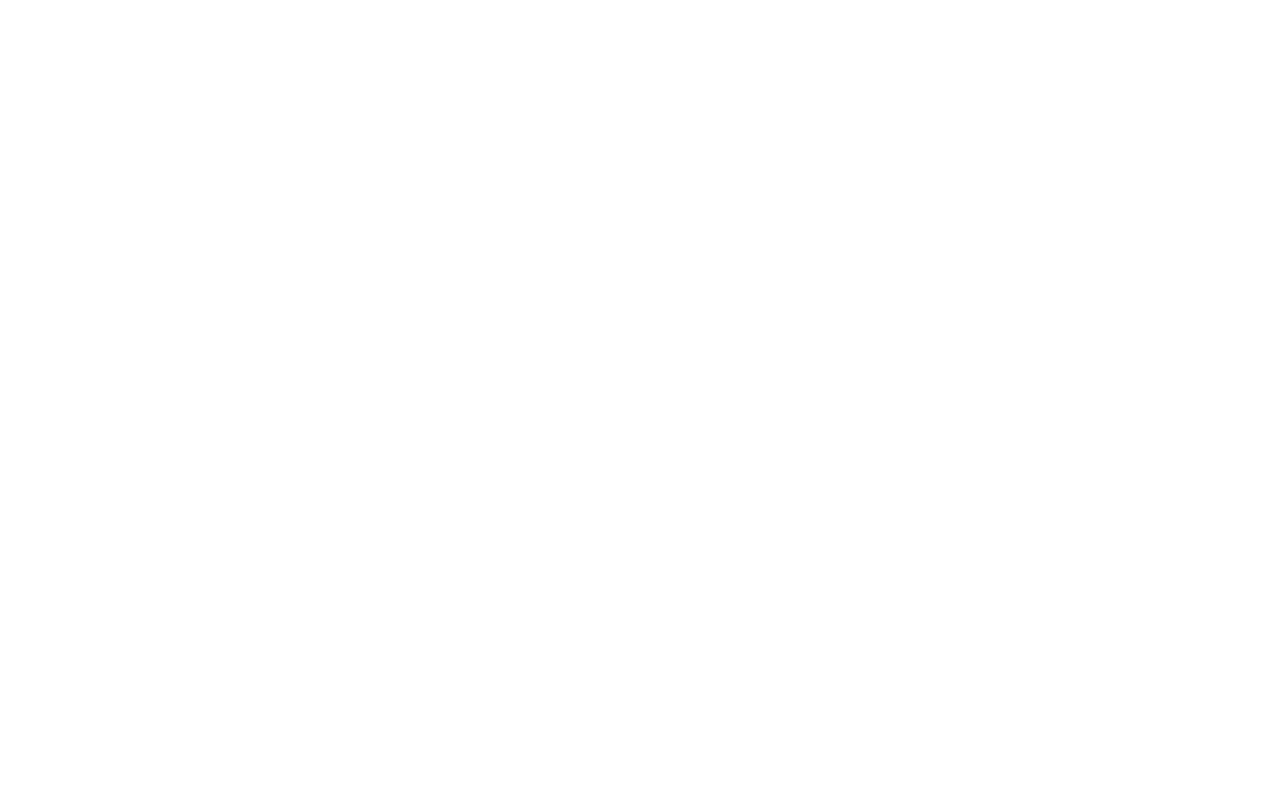
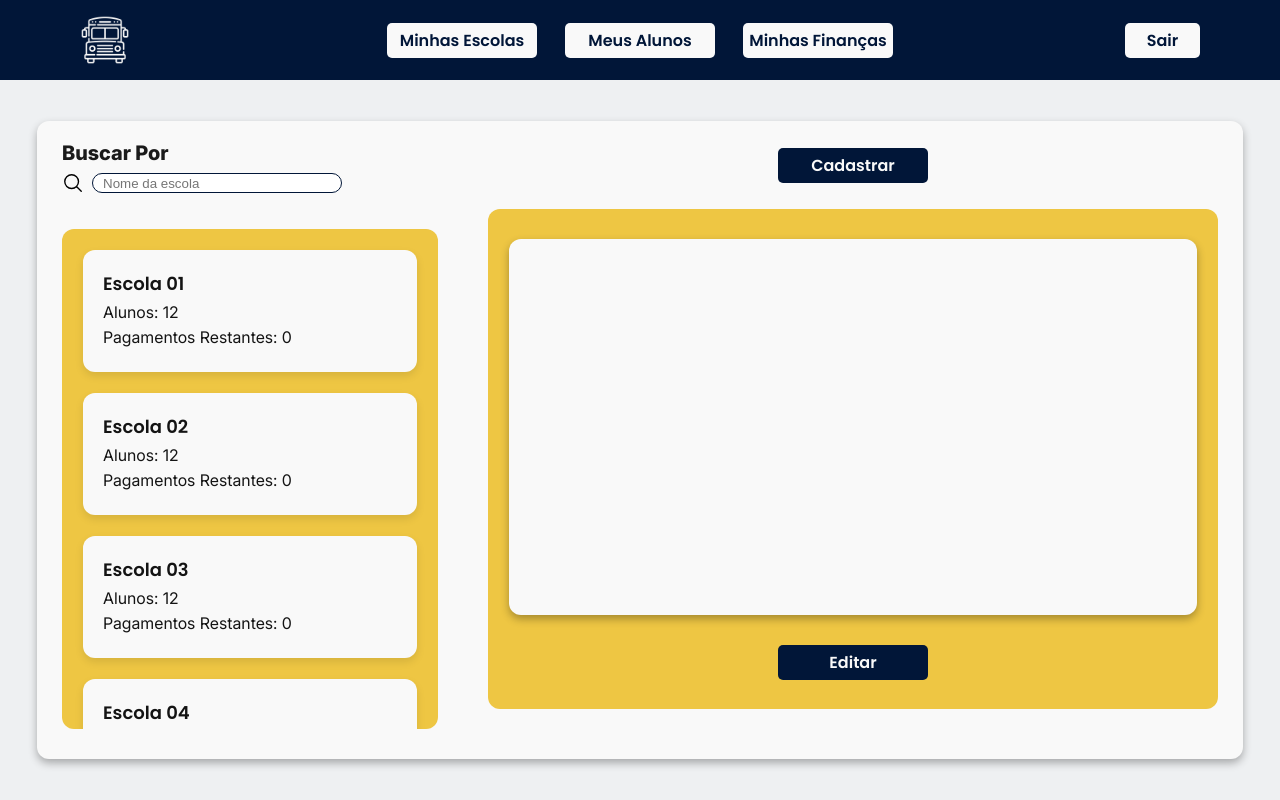
Before and after one commit to connect-solutions0101/vannbora-web-app, a React (Create React App) app: page /escolas in a window 1280 px wide. Before the commit this address had no page. Built offline with nearby package versions, Linux system fonts and the light colour scheme.

Commit message:
feat: Nova pagina de Escolas

```diff
--- /dev/null
+++ b/src/pages/TelaListagemEscolas/TelaListagemEscolas.jsx
@@ -0,0 +1,77 @@
+import React from "react";
+import NavBar from "../../components/NavBar/NavBar";
+import styles from "./TelaListagemEscolas.module.css";
+import Botao from "../../components/Botao/Botao";
+import Painel from "../../components/Painel/Painel";
+import ItemList from "../../components/ItemList/ItemList";
+
+const TelaListagemEscolas = () => {
+    const values = [
+        {
+            title: "01",
+            firstValue: "12",
+            secondValue: "0"
+        },
+        {
+            title: "02",
+            firstValue: "12",
+            secondValue: "0"
+        },
+        {
+            title: "03",
+            firstValue: "12",
+            secondValue: "0"
+        },
+        {
+            title: "04",
+            firstValue: "12",
+            secondValue: "0"
+        },
+        {
+            title: "05",
+            firstValue: "12",
+            secondValue: "0"
+        },
+        {
+            title: "06",
+            firstValue: "12",
+            secondValue: "0"
+        }
+    ];
+
+    return (
+        <>
+            <NavBar />
+            <div className={styles["container"]}>
+                <div className={styles["painel"]}>
+                    <div className={styles["left"]}>
+                        <div className={styles["top-session"]}>
+                            <h1>Buscar Por</h1>
+                            <div className={styles["search-box"]}>
+                                <svg xmlns="http://www.w3.org/2000/svg" fill="none" viewBox="0 0 24 24" strokeWidth={1.5} stroke="currentColor" className="size-6">
+                                    <path strokeLinecap="round" strokeLinejoin="round" d="m21 21-5.197-5.197m0 0A7.5 7.5 0 1 0 5.196 5.196a7.5 7.5 0 0 0 10.607 10.607Z" />
+                                </svg>
+                                <input type="text" placeholder="Nome da escola" />
+                            </div>
+                        </div>
+                        <div className={styles["bottom-session"]}>
+                            <ItemList values={values} title={"Escola"} firstLabel={"Alunos:"} secondLabel={"Pagamentos Restantes:"}/>
+                        </div>
+                    </div>
+                    <div className={styles["right"]}>
+                        <div className={styles["top-session"]}>
+                            <Botao colorPreset={"blue"} hoverPreset={"yellow"} size={150} onClick={() => alert("asiorasior")}> Cadastrar </Botao>
+                        </div>
+                        <div className={styles["bottom-session"]}>
+                            <Painel>
+
+                            </Painel>
+                        </div>
+                    </div>
+                </div>
+            </div>
+        </>
+    );
+};
+
+export default TelaListagemEscolas;
--- /dev/null
+++ b/src/pages/TelaListagemEscolas/TelaListagemEscolas.module.css
@@ -0,0 +1,78 @@
+@font-face {
+    font-family: 'InterExtraBold';
+    src: url('../../utils/fonts/Inter/Inter_18pt-ExtraBold.ttf') format('truetype');
+}
+
+.container{
+    width: 100%;
+    height: calc(100vh - 80px);
+    background-color: #EEF0F2;
+    display: flex;
+    justify-content: center;
+    align-items: center;
+}
+
+.painel{
+    display: flex;
+    width: 1206px;
+    height: 638px;
+    border-radius: 12px;
+    box-shadow: 0 4px 8px rgba(0, 0, 0, 0.3);
+    background-color: #F9F9F9;
+    padding: 0 25px;
+    gap: 50px;
+}
+
+.left{
+    width: 376px;
+    height: 100%;
+}
+
+.left .top-session{
+    height: 88px;
+}
+
+.left .top-session h1{
+    font-family: 'InterExtraBold';
+    font-size: 20px;
+    color: #1A1A1A;
+    margin-top: 20px;
+    margin-bottom: 7px;
+}
+
+.left .top-session .search-box{
+    display: flex;
+    justify-content: left;
+    align-items: center;
+    gap: 8px;
+}
+
+.left .top-session .search-box svg{
+    width: 22px;
+    height: 22px;
+}
+
+.left .top-session .search-box input{
+    width: 250px;
+    height: 20px;
+    border-radius: 26px;
+    border: 1px solid #011638;
+    background-color: #fff;
+    padding: 0 10px;
+}
+
+.left .top-session .search-box input:focus{
+    outline: none;
+}
+
+.right{
+    width: 730px;
+    height: 100%;
+}
+
+.right .top-session{
+    display: flex;
+    justify-content: center;
+    align-items: center;
+    height: 88px;
+}
--- a/src/routes.js
+++ b/src/routes.js
@@ -3,6 +3,7 @@
 import Test from "./pages/Test/Test";
 import LoginProprietarioServico from "./pages/LoginProprietarioServico/LoginProprietarioServico"
 import CadastroProprietarioServico from "./pages/CadastroProprietarioServico/CadastroProprietarioServico"
+import TelaListagemEscolas from "./pages/TelaListagemEscolas/TelaListagemEscolas";
 
 
 function Rotas() {
@@ -11,6 +12,7 @@
           <Routes>
             <Route path="/cadastro" element={<CadastroProprietarioServico />} />
             <Route path="/login" element={<LoginProprietarioServico />} />
+            <Route path="/escolas" element={<TelaListagemEscolas />} />
             <Route path="/test" element={<Test />} />
           </Routes>
         </BrowserRouter>
```
